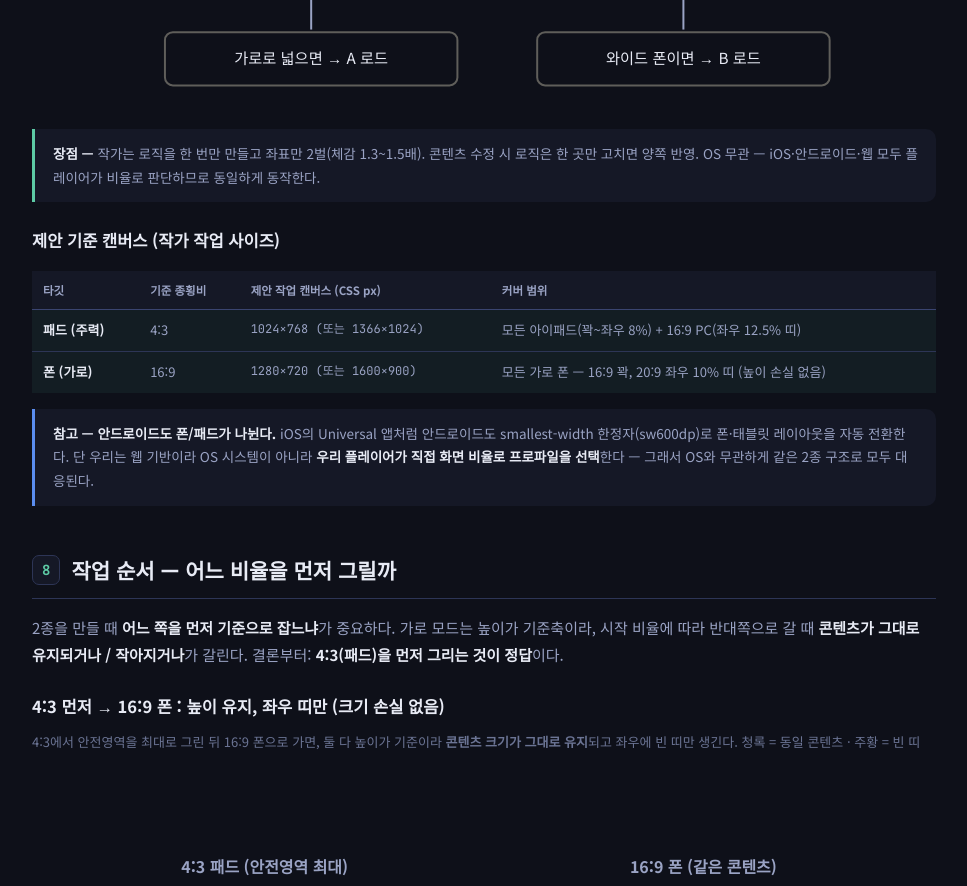
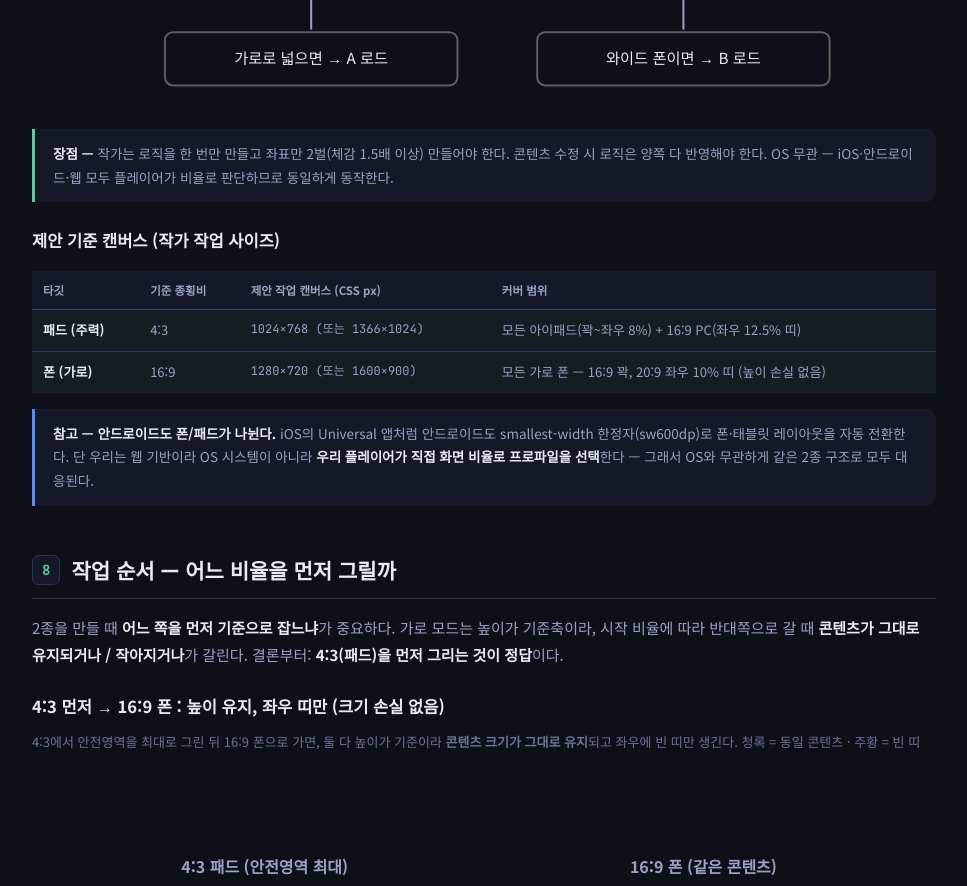
Before and after one commit to ByungmoChun/Device_Screen_Research, a plain HTML site: page index.html in a window 1280 px wide. Shown: the part 6640-7526 px from the top of the page, without its empty margins (156-1123 px from the left). Drawn offline with Linux system fonts and the light colour scheme.

Commit message:
Update index.html
TWO MAKE

```diff
--- a/index.html
+++ b/index.html
@@ -371,7 +371,7 @@ footer{border-top:1px solid var(--line);padding:28px 0 60px;margin-top:50px;font
 
       <text x="340" y="100" text-anchor="middle" fill="#9aa3c4" font-family="Noto Sans KR,sans-serif" font-size="10.5">플레이어가 화면 비율 감지</text>
     </svg>
-    <div class="note good"><b>장점 —</b> 작가는 로직을 한 번만 만들고 좌표만 2벌(체감 1.3~1.5배). 콘텐츠 수정 시 로직은 한 곳만 고치면 양쪽 반영. OS 무관 — iOS·안드로이드·웹 모두 플레이어가 비율로 판단하므로 동일하게 동작한다.</div>
+    <div class="note good"><b>장점 —</b> 작가는 로직을 한 번만 만들고 좌표만 2벌(체감 1.5배 이상) 만들어야 한다. 콘텐츠 수정 시 로직은 양쪽 다 반영해야 한다. OS 무관 — iOS·안드로이드·웹 모두 플레이어가 비율로 판단하므로 동일하게 동작한다.</div>
 
     <h3>제안 기준 캔버스 (작가 작업 사이즈)</h3>
     <table class="tbl">
```
